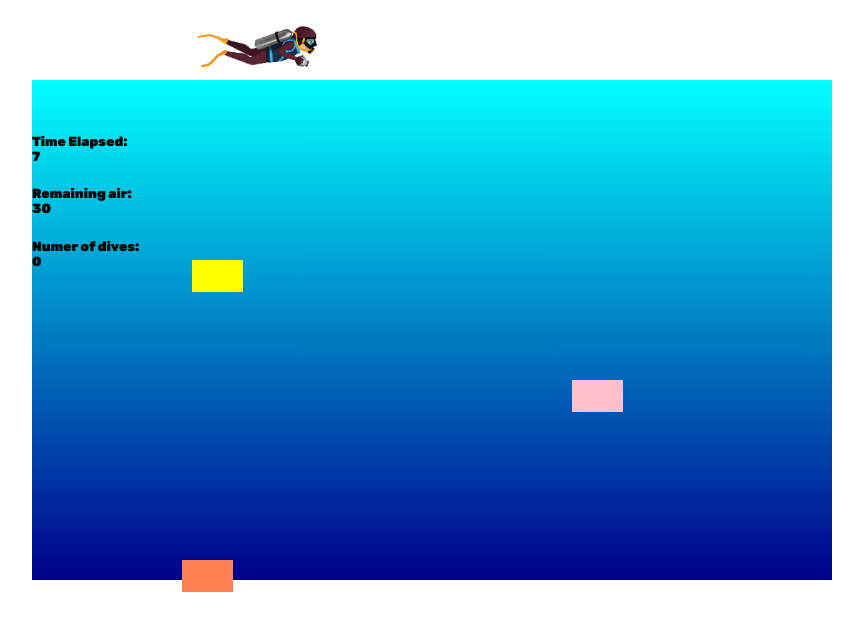
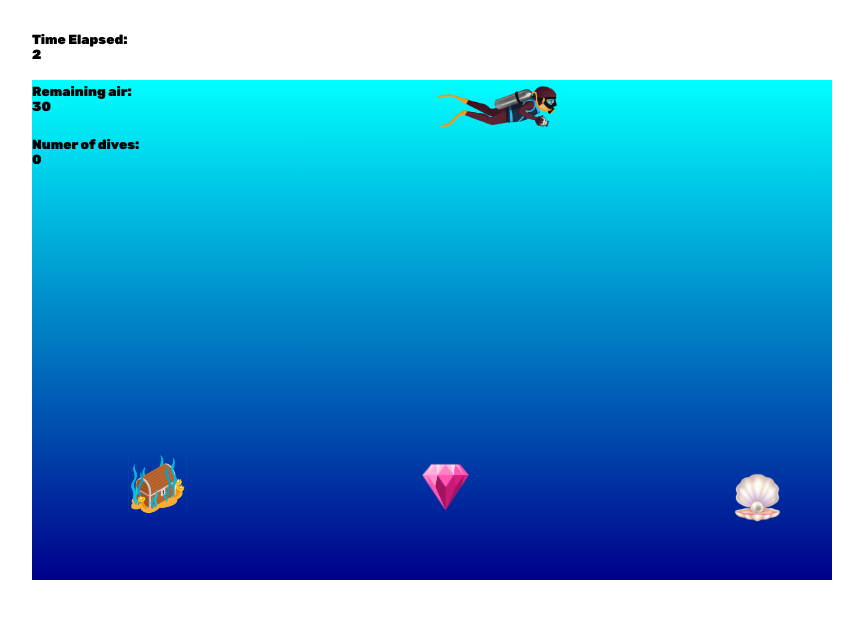
Before and after one commit to nenuphars/DIVING, a plain HTML site: page index.html in a window 1280 px wide. Both pictures are taken after a click on the button "PLAY". Shown: the whole page, without its empty margins (208-1071 px from the left). Drawn offline with Linux system fonts and the light colour scheme.

Commit message:
added images for treasure items, fixed end screen and start screen, states for player, functioning buttons

```diff
--- a/index.html
+++ b/index.html
@@ -17,7 +17,12 @@
     </div>
     <div id="board"></div>
     <div id="end-screen">
-        <btn id="reload">Play Again!</btn>
+        <div id="end-container">
+            <h2 id="game-won">You Won!</h2>
+            <h2 id="game-lost">You Lost</h2>
+            <btn onclick="location.reload()"id="reload">Play Again!</btn>
+
+        </div>
     </div>
 </body>
 <script src="./index.js"></script>
--- a/index.js
+++ b/index.js
@@ -1,62 +1,64 @@
 class Game {
   constructor() {
     this.player = null;
+    this.treasures = [];
+    this.width = 800;
+    this.height = 500;
+    this.hasStarted = false;
     this.remainingAir = 30;
     this.timeElapsed = 0;
-    this.treasures = [];
     this.score = 0;
     this.gameOver = false;
     this.gameWon = false;
   }
-  start() {
+  play() {
+    const startScreen = document.getElementById("start-screen");
+    startScreen.style.display = "none";
     const board = document.getElementById("board");
-    const playButton = document.getElementById("play");
-    this.airTimer();
-    playButton.addEventListener("click", function () {
-        const startScreen = document.getElementById("start-screen");
-        startScreen.style.display = "none";
-        board.style.display = "block";
-        this.treasures.forEach(item, ()=>{
-            item.style.display = "block"
-        })
-        this.timeElapsed = 0;
-    });
-    // define an interval to keep count the seconds elapsed
-    setInterval(() => {
-        this.timeElapsed += 1;
-    }, 1000);
-
+    board.style.width = `${this.width}px`;
+    board.style.height = `${this.height}px`;
+    board.style.display = "block";
     // set up the game board with player, treasures and divs for timers
-    this.player = new Player();
+    this.player = new Player(this.width, this.height);
 
     // create three treasure elements
-    const firstTreasure = new Treasure("coral");
-    const secondTreasure = new Treasure("yellow");
-    const thirdTreasure = new Treasure("pink");
+    const shellTreasure = new Treasure("shell");
+    const chestTreasure = new Treasure("treasure-chest");
+    const jewelTreasure = new Treasure("jewel");
     // put the treasure items into the array
-    this.treasures.push(firstTreasure, secondTreasure, thirdTreasure);
+    this.treasures.push(shellTreasure, chestTreasure, jewelTreasure);
+
+    // create a container for all timers and game status info
+    const infoContainer = document.createElement("div");
+    board.appendChild(infoContainer);
+    infoContainer.style.position = "absolute";
+    infoContainer.style.top = "10px";
 
     // create a stopwatch element that keeps track of the elapsed time
     const stopWatch = document.createElement("div");
     stopWatch.id = "stop-watch";
-
-    board.appendChild(stopWatch);
-
-
+    infoContainer.appendChild(stopWatch);
 
     // create an element for the air timer needed for each dive
     const airTimer = document.createElement("div");
     airTimer.id = "air-timer";
-
-    board.appendChild(airTimer);
+    infoContainer.appendChild(airTimer);
 
     // create an element that will show the player how many dives they can make
     const diveCounter = document.createElement("div");
     diveCounter.id = "dive-counter";
-    board.appendChild(diveCounter);
+    infoContainer.appendChild(diveCounter);
 
+    this.setTimers();
     this.attachEventListeners();
     this.gameLoop();
+  }
+  start() {
+    // change from start screen to game board
+    const playButton = document.getElementById("play");
+    playButton.addEventListener("click", () => {
+      this.play();
+    });
   }
 
   detectCollision() {
@@ -109,7 +111,7 @@ class Game {
         sprite.classList.remove("left-facing");
         sprite.classList.add("right-facing");
       }
-      if (this.player.diveCount === 4 && input === "ArrowDown") {
+      if (this.player.diveCount === 4) {
         this.gameOver = true;
       }
     });
@@ -136,7 +138,12 @@ class Game {
     });
   }
   update() {
-    //console.log("in the update method")
+    // check the player state
+    if (this.player.top > 40) {
+      this.player.state = "diving";
+    } else if (this.player.top <= 40) {
+      this.player.state = "floating";
+    }
     this.player.move();
     this.detectCollision();
     if (this.player.top === 26) {
@@ -145,6 +152,7 @@ class Game {
       console.log(this.player.diveCount);
     }
 
+    // fills in content for the info container elements
     const stopWatch = document.getElementById("stop-watch");
     stopWatch.innerHTML = `<h5>Time Elapsed:<br> ${this.timeElapsed}</h5>`;
 
@@ -155,15 +163,6 @@ class Game {
     diveCounter.innerHTML = `<h5>Numer of dives:<br>${this.player.diveCount}</h5>`;
   }
   gameLoop() {
-    // check the player state
-    if (this.player.top > 40) {
-      this.player.state.diving = true;
-      this.player.state.floating = false;
-    } else if (this.player.top < 40) {
-      this.player.state.diving = false;
-      this.player.state.floating = true;
-    }
-
     this.update();
 
     // check if the game is won or lost
@@ -171,7 +170,7 @@ class Game {
       alert("You haven't got enough air to dive again");
       this.gameOver = true;
     }
-    if (!this.treasures.length && this.player.state.floating === true) {
+    if (!this.treasures.length && this.player.state === "floating") {
       this.gameWon = true;
     }
     if (this.gameWon || this.gameOver) {
@@ -181,18 +180,22 @@ class Game {
 
     window.requestAnimationFrame(() => this.gameLoop());
   }
-  airTimer() {
+  setTimers() {
     // console.log("starting the air timer")
     setInterval(() => {
-      if (this.player.state.floating === true) {
+      if (this.player.state === "floating") {
         this.remainingAir = 30;
       }
-      if (this.player.state.diving === true) {
+      if (this.player.state === "diving" && this.player.top > 30) {
         this.remainingAir -= 1;
       }
       if (this.remainingAir === 0) {
         this.gameOver = true;
       }
+    }, 1000);
+    // define an interval to keep count of the seconds elapsed
+    setInterval(() => {
+      this.timeElapsed += 1;
     }, 1000);
   }
   gameEnd() {
@@ -202,7 +205,7 @@ class Game {
     const endScreen = document.getElementById("end-screen");
     endScreen.style.display = "flex";
 
-    const replayButton = document.getElementById("reload");
+    const gameWon = document.getElementById("game-won")
     // calculate the score if the game was won
     if (this.gameWon) {
       const time = this.timeElapsed;
@@ -214,31 +217,31 @@ class Game {
         this.score += 20;
         this.score += 40 - time;
       }
-      (endScreen.innerHTML = `<div><h2>You won!</h2><br><br>Score:<h2 class="score">${this.score}</h2></div>`),
-        replayButton;
+      const gameLost = document.getElementById("game-lost");
+      gameLost.style.display = "none";
+      gameWon.innerHTML += `<br><p class="score">Score: ${this.score}</p>`
     }
     if (this.gameOver === true) {
-      (endScreen.innerHTML = `<div><h2>You lost</h2>$</div>`), replayButton;
+      gameWon.style.display = "none"
     }
   }
 }
 
 class Player {
-  constructor() {
-    this.height = 0;
-    this.width = 0;
+  constructor(boardWidth, boardHeight) {
+    this.height = 60;
+    this.width = 100;
+    this.boardWidth = boardWidth;
+    this.boardHeight = boardHeight;
     this.left = 400;
-    this.top = 20;
+    this.top = 0;
     this.directionX = 0;
     this.directionY = 0;
     this.diveCount = 0;
-    this.state = {
-      floating: true,
-      diving: false,
-    };
+    this.state = "floating";
 
     this.domElement = this.spawnPlayer();
-    this.domElement.style.position = "absolute";
+    this.domElement.style.position = "relative";
   }
   spawnPlayer() {
     // create the player sprite
@@ -260,17 +263,17 @@ class Player {
     this.top += this.directionY;
 
     // making sure the player stays within the board
-    if (this.left < 20) {
-      this.left = 20;
+    if (this.left < 0) {
+      this.left = 0;
     }
-    if (this.top < 20) {
-      this.top = 20;
+    if (this.top < 0) {
+      this.top = 0;
     }
-    if (this.left > 780) {
-      this.left = 780;
+    if (this.left > this.boardWidth - this.width) {
+      this.left = this.boardWidth - this.width;
     }
-    if (this.top > 480) {
-      this.top = 480;
+    if (this.top > this.boardHeight - this.height) {
+      this.top = this.boardHeight - this.height;
     }
 
     this.updatePosition();
@@ -283,42 +286,41 @@ class Player {
   }
 }
 class Treasure {
-  constructor(color) {
-    this.width = "4vw";
-    this.height = "4vh";
+  constructor(name) {
+    this.width = 60;
+    this.height = 60;
+    this.left = 0;
+    this.top = 0;
     this.isCollected = false;
 
-    this.domElement = this.placeTreasures(color);
+    this.domElement = this.placeTreasures(name);
   }
-  placeTreasures(color) {
+  placeTreasures(name) {
     const treasure = document.createElement("div");
-    treasure.id = color;
+    treasure.id = name;
     treasure.className = "treasure";
-    treasure.style.width = `${this.width}`;
-    treasure.style.height = `${this.height}`;
-    treasure.style.backgroundColor = color;
+    treasure.style.width = `${this.width}px`;
+    treasure.style.height = `${this.height}px`;
     treasure.style.position = "relative";
+    treasure.style.display = "block";
 
     // first location
 
-    if (treasure.id === "coral") {
-      treasure.style.left = "150px";
-      treasure.style.top = "480px";
+    if (treasure.id === "treasure-chest") {
+      treasure.style.left = "12%";
+      treasure.style.top = "50%";
     }
 
     // second location
-    if (treasure.id === "yellow") {
-      treasure.style.position = "absolute";
-      treasure.style.left = "400px";
-      treasure.style.top = "260px";
+    if (treasure.id === "jewel") {
+      treasure.style.left = "48%";
+      treasure.style.top = "38%";
     }
     // third location
-    else if (treasure.id === "pink") {
-      treasure.style.position = "absolute";
-      treasure.style.left = "780px";
-      treasure.style.top = "380px";
+    if (treasure.id === "shell") {
+      treasure.style.left = "87%";
+      treasure.style.top = "65%";
     }
-
     const board = document.getElementById("board");
     board.appendChild(treasure);
     return treasure;
--- a/styles/style.css
+++ b/styles/style.css
@@ -43,14 +43,15 @@ button{
   display: none;
   margin: 0 auto;
   margin-top: 10vh;
-  width: 800px;
-  height: 500px;
   background-image: linear-gradient(aqua, darkblue);
 }
 #end-screen {
   display:none;
   width: 800px;
   height: 500px;
+  position: relative;
+  margin: 0 auto;
+  top: 10vh;
   text-align:center;
   justify-content: center;
   align-items: center;
@@ -59,7 +60,7 @@ button{
 .score{
     font-size: 36px;
 }
-.reload{
+#reload{
     height: 10vh;
     width: 20vw;
     border: 2px solid blue;
@@ -93,3 +94,17 @@ button{
 .right-facing.upwards{
     transform: scaleX(1) rotate(-90deg);
 }
+
+#shell{
+    background-image: url("../img/shell.png");
+    background-size: contain;
+
+}
+#treasure-chest{
+    background-image: url("../img/treasure_chest.png");
+    background-size: contain;
+}
+#jewel{
+    background-image: url("../img/jewel.png");
+    background-size: contain;
+}
```
Also changed, not shown: img/jewel.png (added), img/shell.png (added), img/treasure_chest.png (added).
